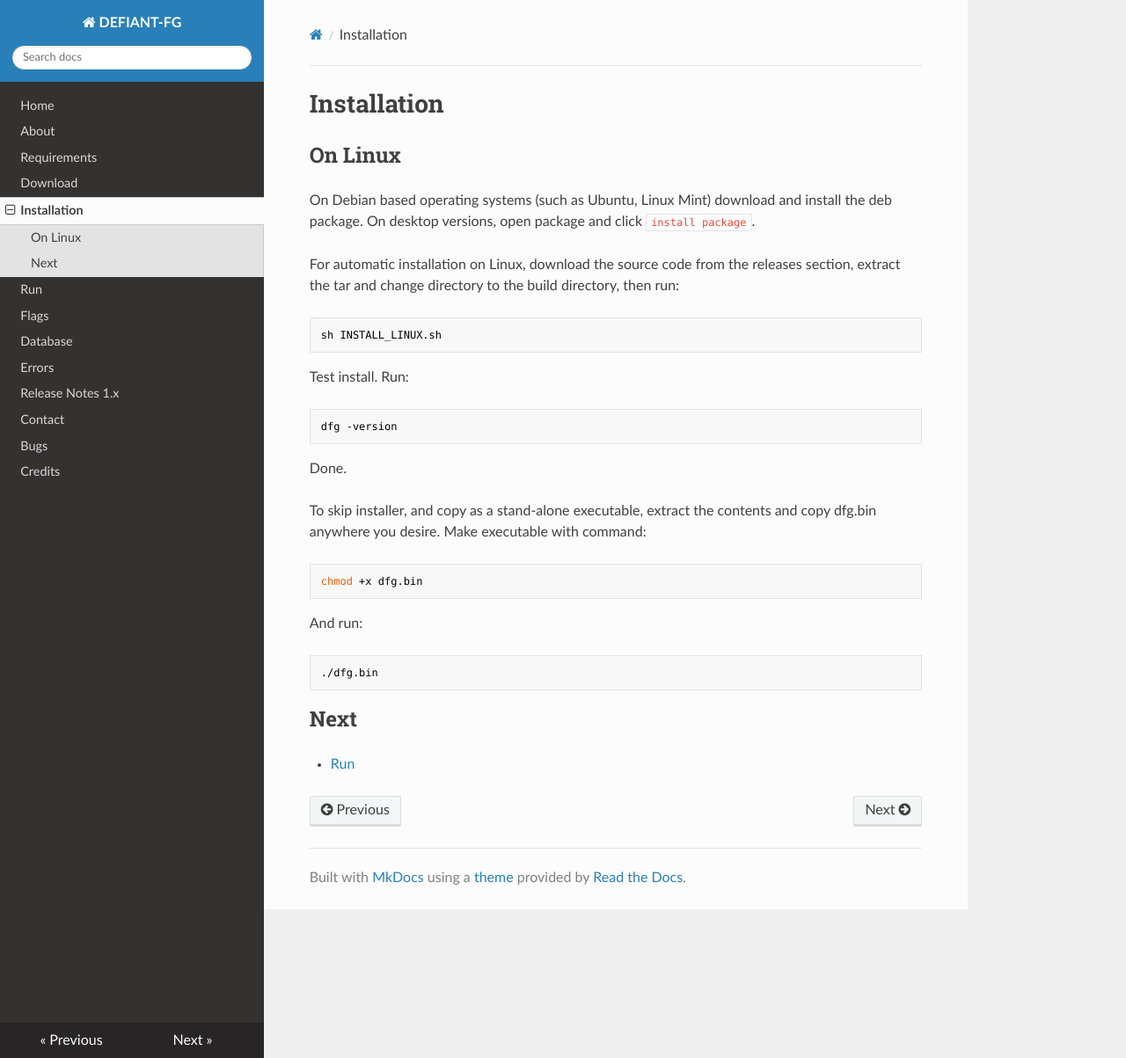
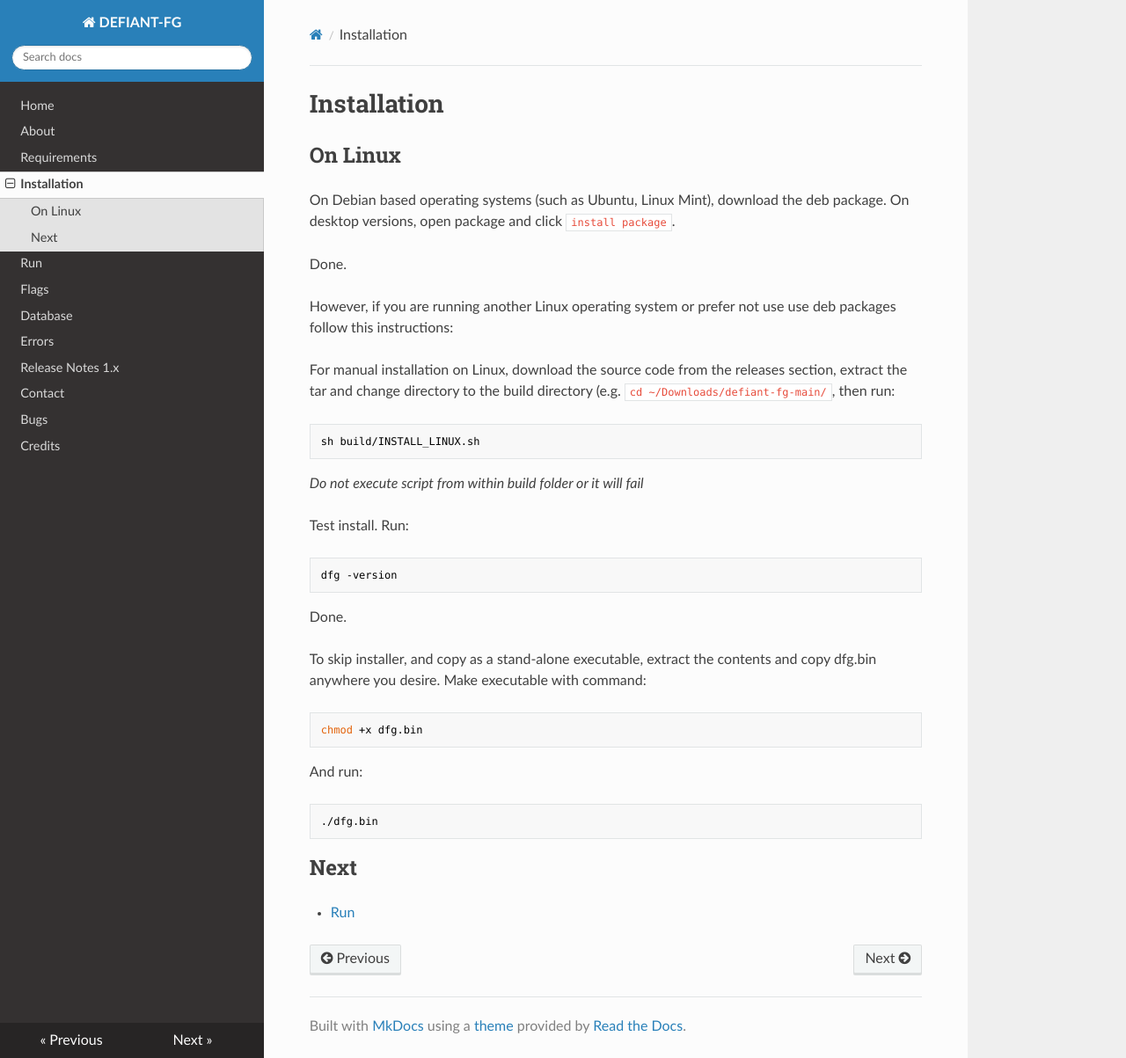
Before and after one commit to karlh001/defiant-fg, an MkDocs documentation site: the page built from docs/installation.md, in a window 1280 px wide and 1203 px high. Shown: the whole window at 88% size. Built offline with MkDocs 1.6.1, drawn with Linux system fonts in a browser that asks for light colours; nearby versions of some CDN libraries.

Commit message:
docs update

```diff
--- a/docs/installation.md
+++ b/docs/installation.md
@@ -2,11 +2,17 @@
 
 ## On Linux
 
-On Debian based operating systems (such as Ubuntu, Linux Mint) download and install the deb package. On desktop versions, open package and click `install package`.
+On Debian based operating systems (such as Ubuntu, Linux Mint), download the deb package. On desktop versions, open package and click `install package`.
 
-For automatic installation on Linux, download the source code from the releases section, extract the tar and change directory to the build directory, then run:
+Done.
 
-	sh INSTALL_LINUX.sh
+However, if you are running another Linux operating system or prefer not use use deb packages follow this instructions:
+
+For manual installation on Linux, download the source code from the releases section, extract the tar and change directory to the build directory (e.g. `cd ~/Downloads/defiant-fg-main/`, then run:
+
+	sh build/INSTALL_LINUX.sh
+
+_Do not execute script from within build folder or it will fail_
 
 Test install. Run:
 
--- a/mkdocs.yml
+++ b/mkdocs.yml
@@ -4,7 +4,6 @@ nav:
   - Home: index.md
   - About: about.md
   - Requirements: requirements.md
-  - Download: download.md
   - Installation: installation.md
   - Run: run.md
   - Flags: flags.md
```
Also changed, not shown: README.md (+2 -2 lines), docs/download.md (deleted, +0 -5 lines), docs/index.md (+3 -3 lines), docs/release_notes_1.md (+7 -0 lines), 5 other files.
